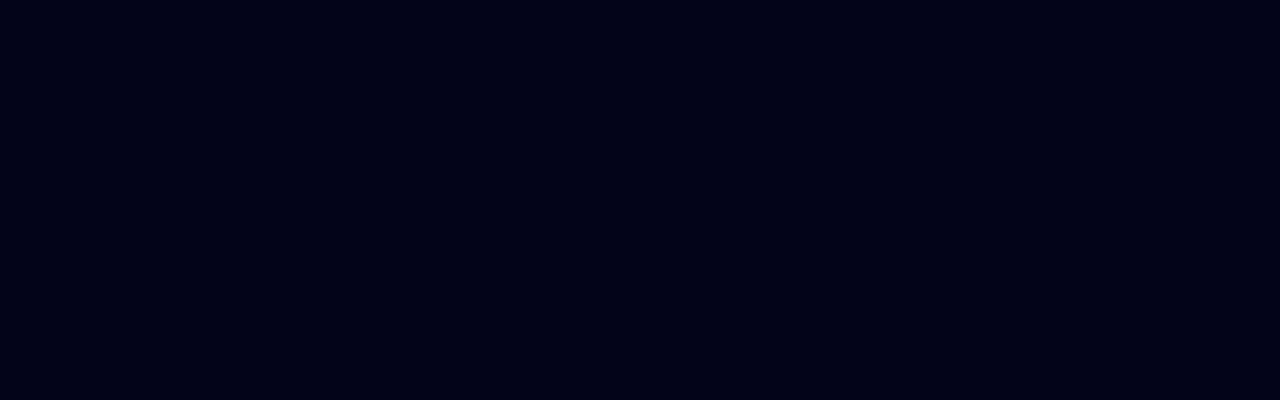
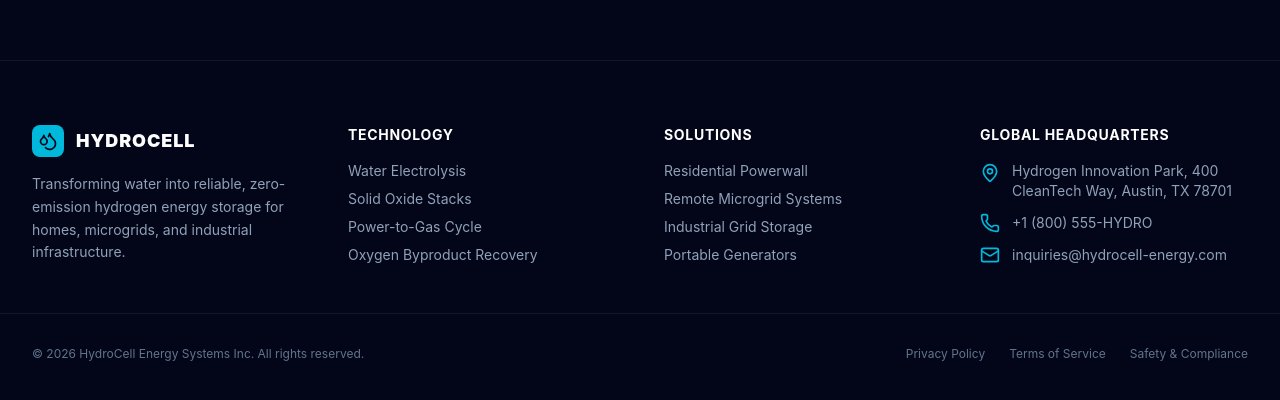
Before and after one commit to sstewart78/hydrocell-energy, a Next.js app: page / in a window 1280 px wide. Shown: the part 901-1301 px from the top of the page. Before the commit the page ends 881 px from the top, so only its background shows below. Built offline with nearby package versions, Linux system fonts and the light colour scheme.

Commit message:
Add Footer component

```diff
--- a/app/ui/navigation-wrapper.tsx
+++ b/app/ui/navigation-wrapper.tsx
@@ -1,7 +1,8 @@
 "use client";
 
 import { useState } from "react";
-import TopNav from '@/app/ui/topnav'
+import TopNav from '@/app/ui/topnav';
+import Footer from '@/app/ui/footer';
 
 export default function NavigationWrapper({
   children,
@@ -18,6 +19,7 @@ export default function NavigationWrapper({
         {children}
       </main>
 
+      <Footer setActiveTab={setActiveTab}/>
     </div>
   );
 }
```
